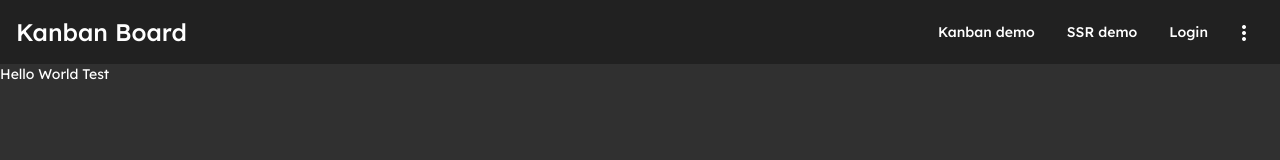
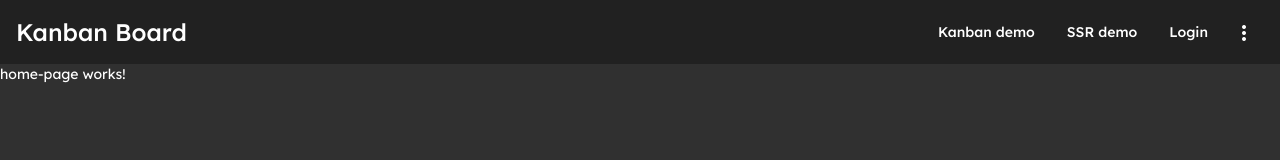
Before and after one commit to wilso663/kanban-board, an Angular app: page / in a window 1280 px wide. Shown: the top 160 px of the page. Built offline with nearby package versions, Linux system fonts and the light colour scheme.

Commit message:
Added home page component and routing.

```diff
--- a/src/app/app-routing.module.ts
+++ b/src/app/app-routing.module.ts
@@ -1,7 +1,10 @@
 import { NgModule } from '@angular/core';
 import { RouterModule, Routes } from '@angular/router';
+import { HomePageComponent } from './home-page/home-page.component';
 
-const routes: Routes = [];
+const routes: Routes = [
+  { path: '', component: HomePageComponent }
+];
 
 @NgModule({
   imports: [RouterModule.forRoot(routes)],
--- a/src/app/app.component.html
+++ b/src/app/app.component.html
@@ -1,5 +1,3 @@
 <app-shell>
-  Hello World
   <router-outlet></router-outlet>
-  Test
 </app-shell>
--- a/src/app/app.module.ts
+++ b/src/app/app.module.ts
@@ -5,10 +5,12 @@
 import { AppComponent } from './app.component';
 import { BrowserAnimationsModule } from '@angular/platform-browser/animations';
 import { SharedModule } from './shared/shared.module';
+import { HomePageComponent } from './home-page/home-page.component';
 
 @NgModule({
   declarations: [
-    AppComponent
+    AppComponent,
+    HomePageComponent
   ],
   imports: [
     BrowserModule,
--- /dev/null
+++ b/src/app/home-page/home-page.component.html
@@ -0,0 +1 @@
+<p>home-page works!</p>
```
Also changed, not shown: src/app/home-page/home-page.component.ts (added, +11 -0 lines), src/app/home-page/home-page.component.scss (added), 1 other file (tests, documents, lock files or other folders).
